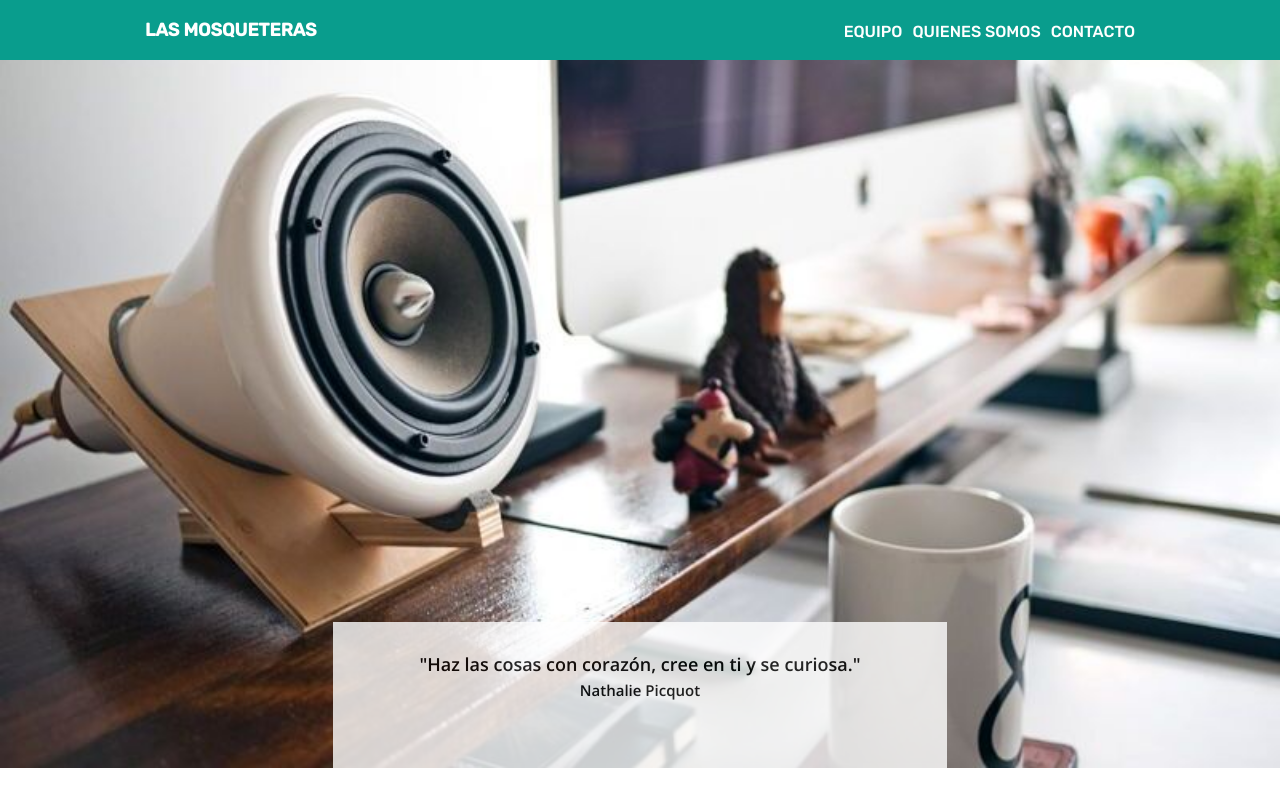
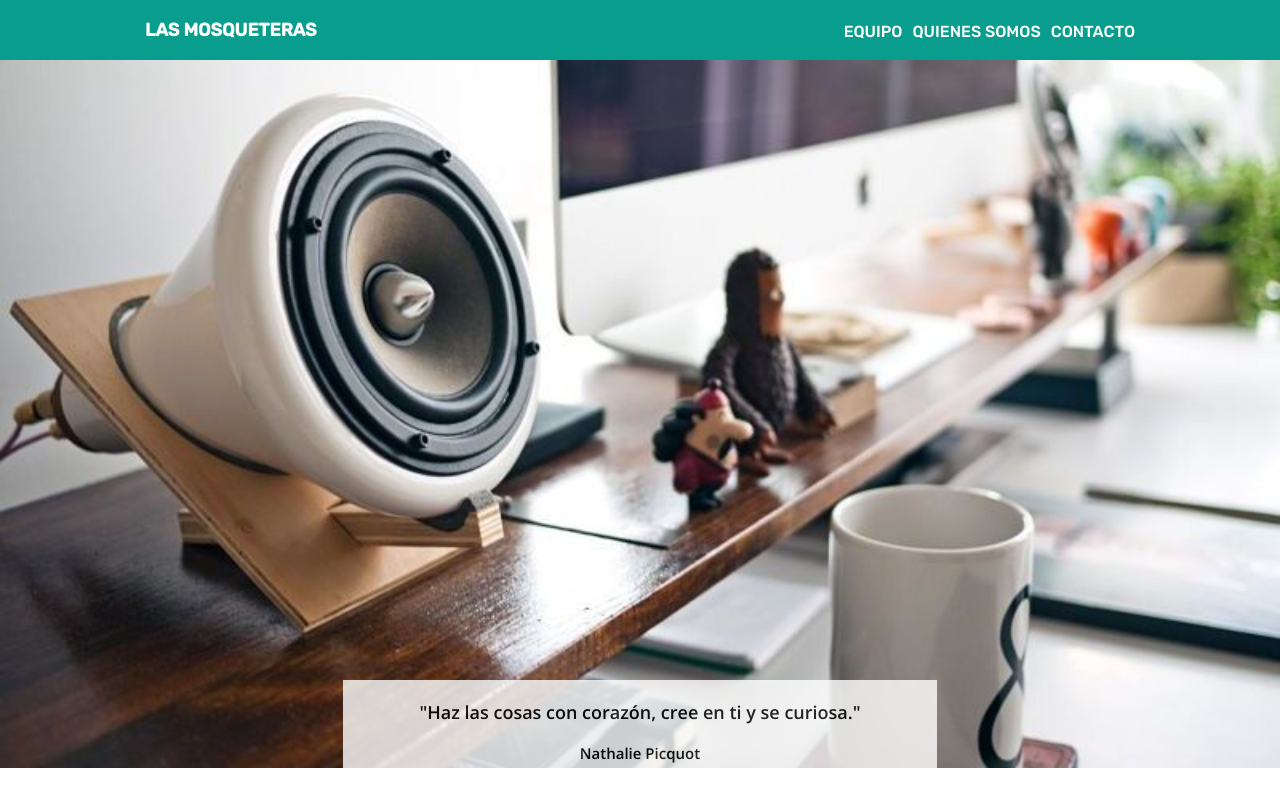
Before and after one commit to CriSFV/Maquetacion-de-una-web, a website: page src/html/index.html in a window 1280 px wide. Shown: the top 800 px of the page. Drawn offline with nearby package versions, Linux system fonts and the light colour scheme; files that its build step writes are made by us from their sources; files whose address does not match are found by name.

Commit message:
organising lema

```diff
--- a/src/html/partials/lema.html
+++ b/src/html/partials/lema.html
@@ -5,10 +5,12 @@
     class="imagen"
   />
 </div>
-<section>
+<section class="section-lema">
   <div class="quote box">
     <quote>
-      <p>"Haz las cosas con corazón, cree en ti y se curiosa."</p>
+      <p class="team-description">
+        "Haz las cosas con corazón, cree en ti y se curiosa."
+      </p>
       <p><small>Nathalie Picquot</small></p>
     </quote>
   </div>
--- a/src/scss/layout/_lema.scss
+++ b/src/scss/layout/_lema.scss
@@ -3,6 +3,9 @@
   height: auto;
 }
 
+.section-lema {
+  margin-top: 60px;
+}
 .imagen {
   max-width: 100%;
   height: auto;
@@ -25,7 +28,6 @@
   margin-right: 15px;
   margin-left: 15px;
   margin-top: -50px;
-
   position: relative;
   padding: 10px;
   z-index: 2;
@@ -50,14 +52,16 @@
 
 @media all and (min-width: 1200px) {
   .box {
+    display: flex;
+    flex-direction: column;
+    justify-content: center;
     margin: auto;
     width: 574px;
-    height: 90px;
-    margin-top: -150px;
-    margin-bottom: 80px;
-    padding: 30px 20px;
+    height: 50px;
+    margin-top: -152px;
     opacity: 0.8;
     background-color: #ffffff;
+    margin-bottom: 40px;
   }
   .imagen {
     width: 100vw;
```
